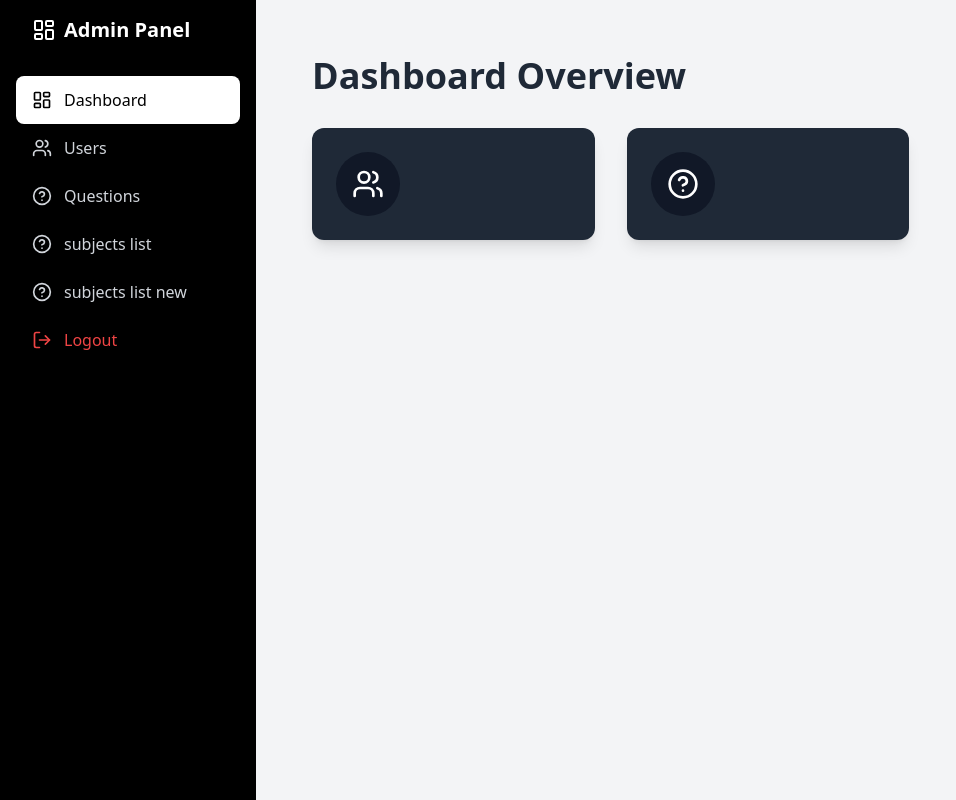
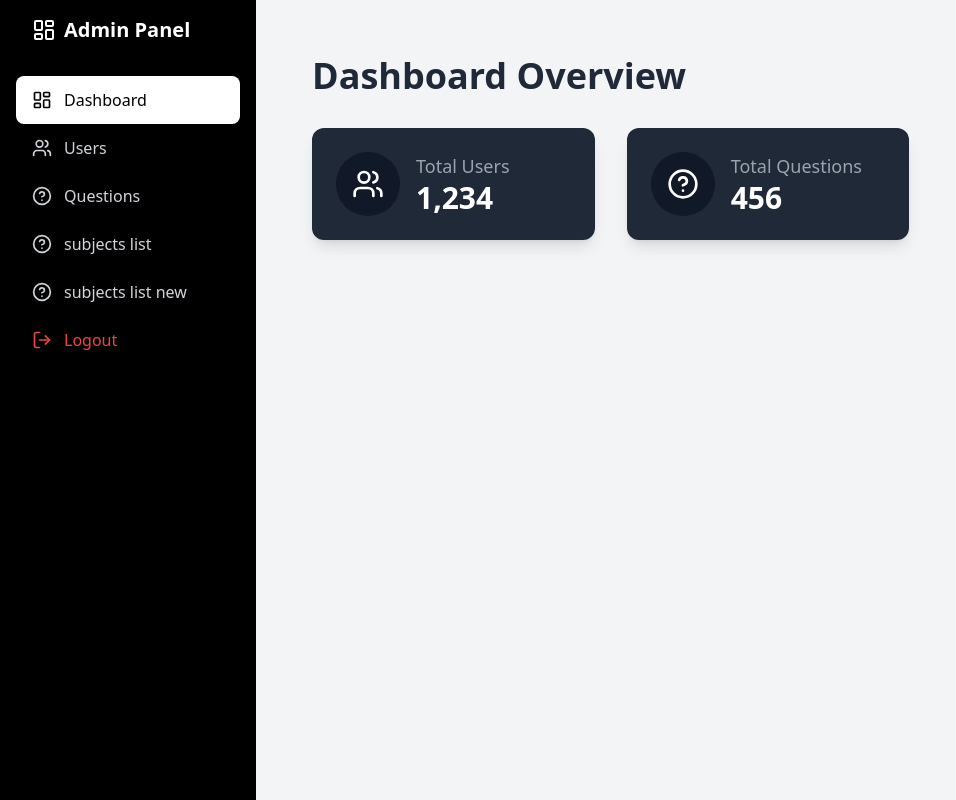
Before and after one commit to TeXSolution/keralamath, a React (Vite) app in the folder Frontend/client-app/: page /admin-dashboard/dash in a window 1280 px wide. Shown: the whole page, without its empty margins (0-956 px from the left). Built offline with nearby package versions, Linux system fonts and the light colour scheme.

Commit message:
fronend bug fixed

```diff
--- a/Frontend/client-app/src/pages/AdminPages/Dashboard.jsx
+++ b/Frontend/client-app/src/pages/AdminPages/Dashboard.jsx
@@ -21,7 +21,8 @@ const Dashboard = () => {
                 <stat.icon size={32} className="text-white" />
               </div>
               <div>
-
+                <p className="text-gray-400 text-lg">{stat.label}</p>
+                <p className="text-3xl font-bold">{stat.value}</p>
               </div>
             </div>
           </div>
```
